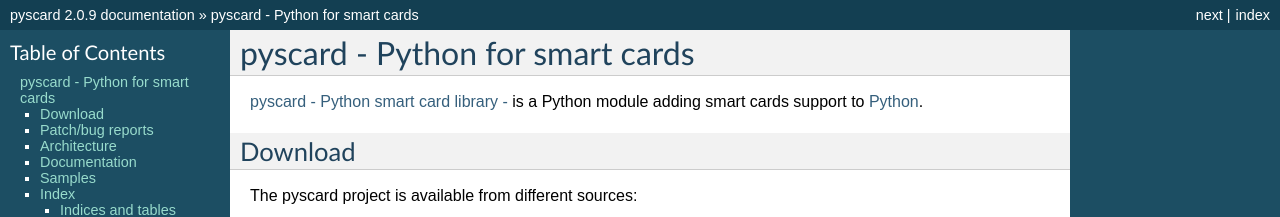
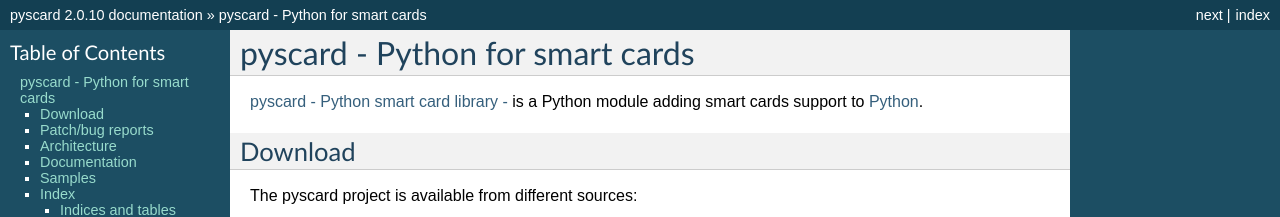
Before and after one commit to LudovicRousseau/pyscard, a Sphinx documentation site: the page built from smartcard/doc/index.rst, in a window 1280 px wide and 900 px high. Shown: the top 217 px of the window. Built offline with Sphinx 7.4.7, drawn with Linux system fonts in a browser that asks for light colours; some of the changed text lies outside the part shown.

Commit message:
Release 2.0.10
Signed-off-by: Ludovic Rousseau <ludovic.rousseau@free.fr>

```diff
--- a/setup.py
+++ b/setup.py
@@ -64,7 +64,7 @@ else:
     except:
         platform_include_dirs = ['/usr/include/PCSC', '/usr/local/include/PCSC']
 
-VERSION_INFO = (2, 0, 9, 0)
+VERSION_INFO = (2, 0, 10, 0)
 VERSION_STR = '%i.%i.%i' % VERSION_INFO[:3]
 VERSION_ALT = '%i,%01i,%01i,%04i' % VERSION_INFO
 
--- a/smartcard/doc/conf.py
+++ b/smartcard/doc/conf.py
@@ -50,9 +50,9 @@ copyright = u'2014, Jean-Daniel Aussel, Ludovic Rousseau'
 # built documents.
 #
 # The short X.Y version.
-version = '2.0.9'
+version = '2.0.10'
 # The full version, including alpha/beta/rc tags.
-release = '2.0.9'
+release = '2.0.10'
 
 # The language for content autogenerated by Sphinx. Refer to documentation
 # for a list of supported languages.
```
Also changed, not shown: 1 other file.
